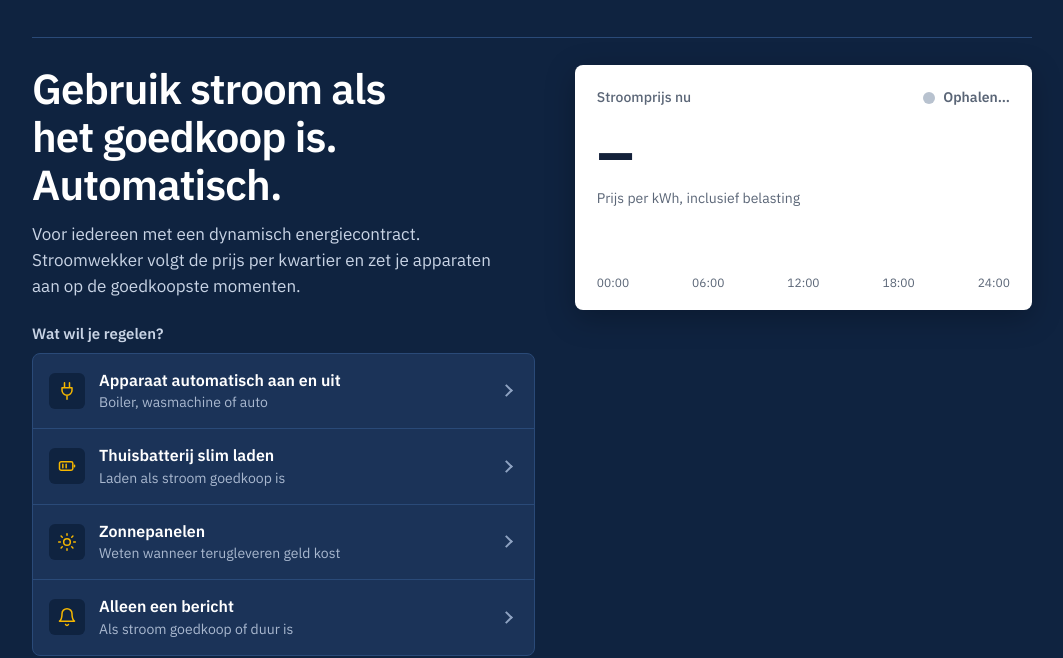
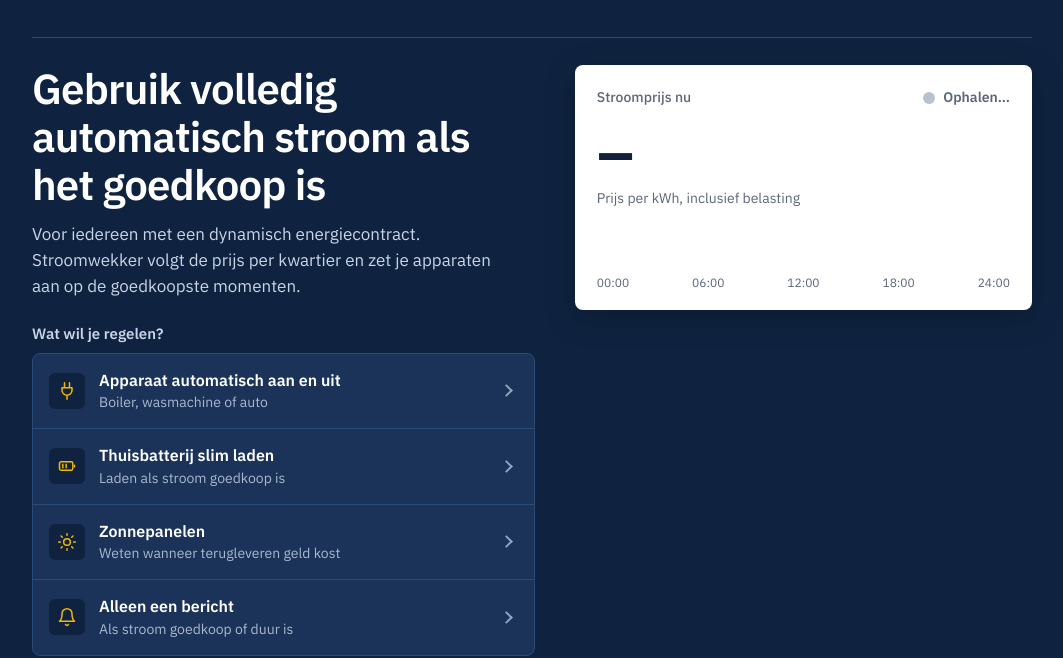
Before and after one commit to djbeltman35-arch/Stroomwekker, a website with bundled scripts: page public/index.html in a window 1280 px wide. Shown: the part 147-805 px from the top of the page, without its empty margins (108-1171 px from the left). Built offline with nearby package versions, Linux system fonts and the light colour scheme; files whose address does not match are found by name.

Commit message:
Nieuwe kop: Gebruik volledig automatisch stroom als het goedkoop is
Co-Authored-By: Claude Opus 5.5 <noreply@anthropic.com>
Claude-Session: https://claude.ai/code/session_01Lxu2CzAjjddvpuFJvYuDec

```diff
--- a/public/index.html
+++ b/public/index.html
@@ -92,7 +92,7 @@ h3{font:600 17px/1.3 var(--text);margin:0 0 4px}
 /* Hero: blauw vlak met prijspaneel */
 .hero{background:var(--navy);color:#fff;padding:36px 0 44px;margin-bottom:28px}
 .hero .wrap{display:grid;grid-template-columns:1.1fr 1fr;gap:40px;align-items:start}
-.hero h1{color:#fff;max-width:16ch}
+.hero h1{color:#fff;max-width:18ch}
 .promise{color:#C9D4E5;font-size:17px;margin:0 0 24px;max-width:46ch}
 .vraag{font:600 15px var(--text);color:#C9D4E5;margin:0 0 10px}
 .keuzes{display:grid;gap:0;border:1px solid var(--navy-3);border-radius:var(--r);overflow:hidden;background:var(--navy-2)}
@@ -235,7 +235,7 @@ details.meer[open]>summary::after{transform:rotate(-135deg)}
 <section class="hero">
   <div class="wrap">
     <div>
-      <h1>Gebruik stroom als het goedkoop is. Automatisch.</h1>
+      <h1>Gebruik volledig automatisch stroom als het goedkoop is</h1>
       <p class="promise">Voor iedereen met een dynamisch energiecontract. Stroomwekker volgt de prijs per kwartier en zet je apparaten aan op de goedkoopste momenten.</p>
       <p class="vraag">Wat wil je regelen?</p>
       <div class="keuzes">
```
